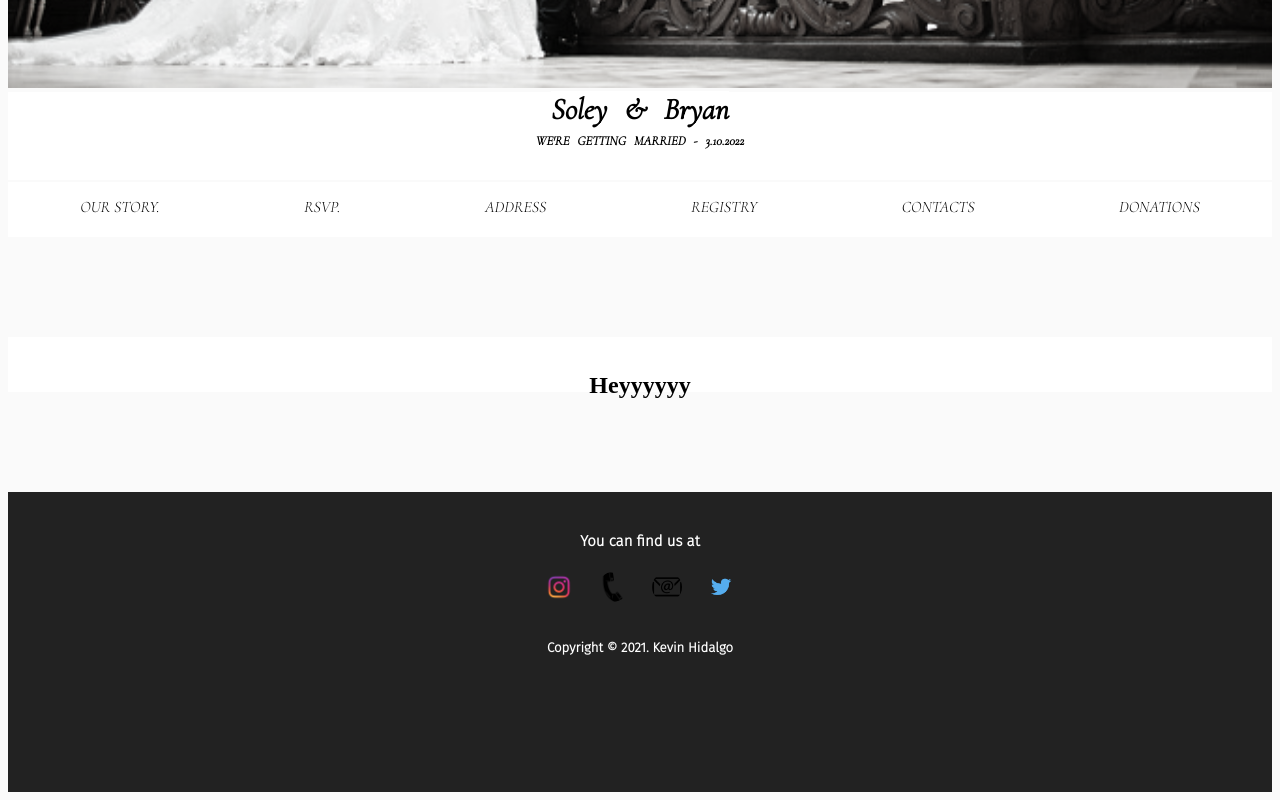
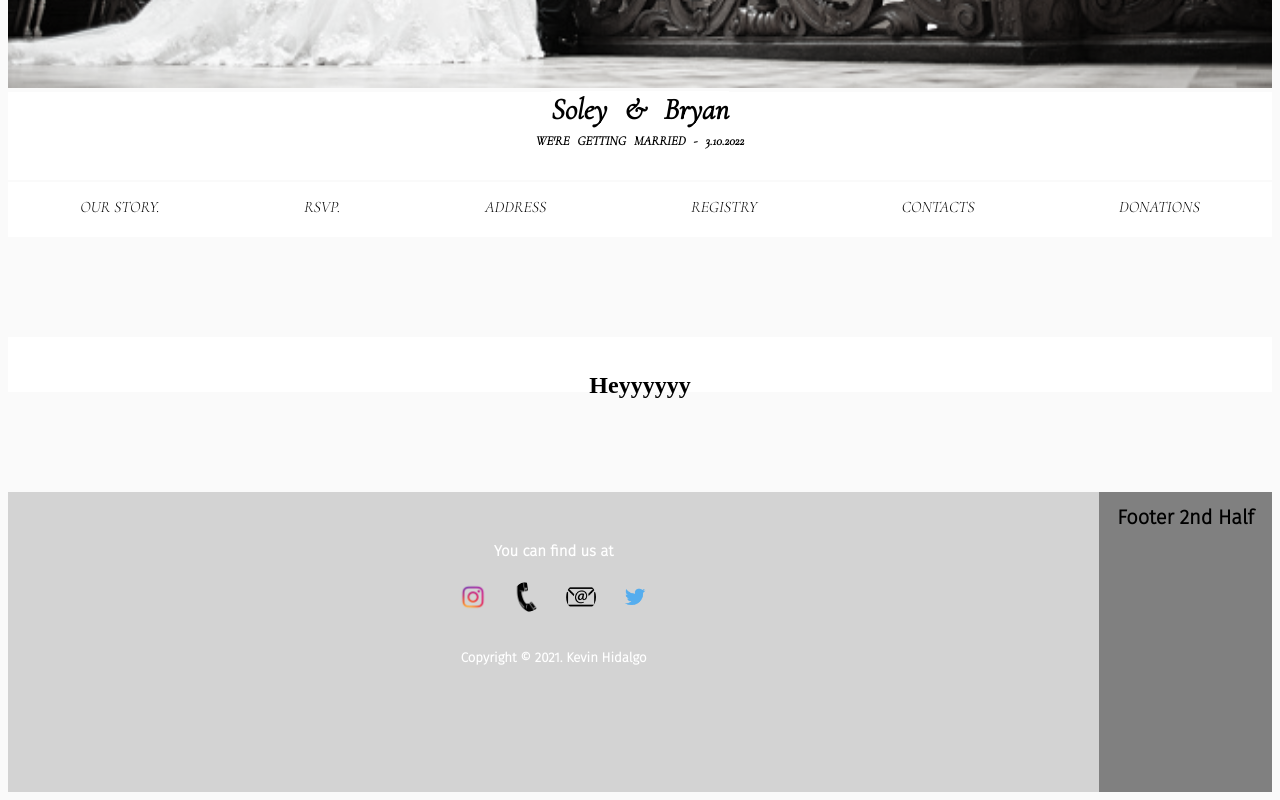
Before and after one commit to kevinrhidalgo/bandswed, a React (Create React App) app: page / in a window 1280 px wide. Shown: the part 470-1270 px from the top of the page. Built offline with nearby package versions, Linux system fonts and the light colour scheme.

Commit message:
minor css changes for footer

```diff
--- a/src/components/Footer/Footer.js
+++ b/src/components/Footer/Footer.js
@@ -17,6 +17,7 @@ const footerImg ={
 function Footer() {
     return (
       <>
+<div className="bottomPage">
 
 <div className="footer">
   <h1>You can find us at</h1>
@@ -29,6 +30,12 @@ function Footer() {
 
 <h5> Copyright © 2021. Kevin Hidalgo </h5>
 </div>
+
+<div className="footerTwo">
+<h1>Footer 2nd Half</h1>
+</div>
+
+</div>
       </>
     );
   }
--- a/src/components/Footer/style.css
+++ b/src/components/Footer/style.css
@@ -1,9 +1,13 @@
-.footer{
-  background-color: #222222;
-  height: 300px;
+.bottomPage{
+  display: flex;
+  flex-direction: row;
   font-family: 'Fira Sans', sans-serif;
 }
-
+.footer{
+  background-color: #d3d3d3;
+  height: 300px;
+  width: 100%;
+}
 .footer h1{
   font-size: 15px;
   color: white;
@@ -11,14 +15,24 @@
   justify-content: center;
   padding-top: 40px;
 }
-
 .theContacts{
  display: flex;
  justify-content: center;
 }
-
 .footer h5{
   display: flex;
   justify-content: center;
   color: white;
 }
+
+.footerTwo{
+  background-color: #808080;
+  display: flex;
+  flex-direction: row;
+  width: 200px;
+  justify-content: center;
+}
+.footerTwo h1{
+
+  font-size: 20px;
+}
```
